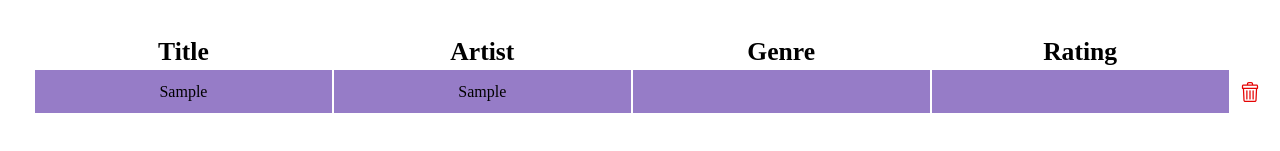
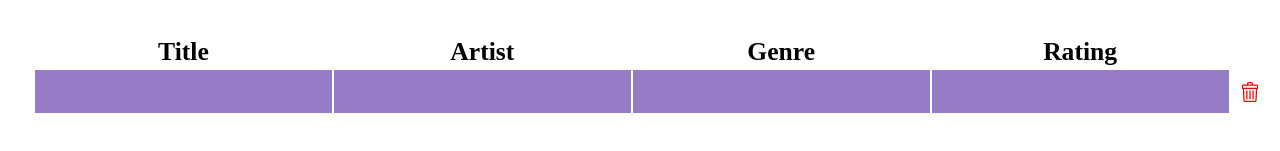
Before and after one commit to DebbySpaninks/debby_spaninks-ReactLilPlaylist, a React (Create React App) app in the folder react-playlist/: page / in a window 1280 px wide. Both pictures are taken after typing "Sample", "Sample" into the empty fields and a click on the button "Add song". Shown: the part 371-522 px from the top of the page. Built offline with nearby package versions, Linux system fonts and the light colour scheme.

Commit message:
make new file and try to delete item

```diff
--- a/react-playlist/src/components/SongForm.js
+++ b/react-playlist/src/components/SongForm.js
@@ -8,17 +8,17 @@ function SongForm({ addSong }) {
     const [rating, setRating] = useState('');
     // add sort, setSort = useState
 
-    // function to handle submit
-    const handleSubmit = event => {
+    // function to add songs after click event
+    const handleSubmit = e => {
+        e.preventDefault();
         // create unique id for added songs
         const id = Math.random().toString(16).slice(2);
-        // after submit add input (objects) to addSong
-        addSong({title: title, artist: artist, genre: genre, rating: rating, id: id});
-        event.preventDefault();
+        // after submit(click) add input (objects) to addSong
+        addSong({ title: title, artist: artist, genre: genre, rating: rating, id: id });
     }
 
     return (
-        <form className="form" onSubmit={event => { handleSubmit(event) }}>
+        <form className="form" onSubmit={e => { handleSubmit(e) }}>
             {/* input for TITLE */}
             <input
                 name="title"
@@ -26,7 +26,7 @@ function SongForm({ addSong }) {
                 value={title}
                 placeholder="Title"
                 className="input-primary"
-                onChange={event => setTitle(event.target.value)}
+                onChange={e => setTitle(e.target.value)}
             />
             {/* input for ARTIST */}
             <input
@@ -35,14 +35,14 @@ function SongForm({ addSong }) {
                 value={artist}
                 placeholder="Artist"
                 className="input-primary"
-                onChange={event => setArtist(event.target.value)}
+                onChange={e => setArtist(e.target.value)}
             />
             {/* select options for GENRE */}
             <select
                 name="genre"
                 value={genre}
                 className="select-primary"
-                onChange={event => setGenre(event.target.value)}
+                onChange={e => setGenre(e.target.value)}
             >
                 <option value="">Genre</option>
                 <option value="Pop">Pop</option>
@@ -55,7 +55,7 @@ function SongForm({ addSong }) {
                 type="number"
                 value={rating}
                 className="select-primary"
-                onChange={event => setRating(event.target.value)}
+                onChange={e => setRating(e.target.value)}
             >
                 <option value="">Rating</option>
                 <option value="1">1</option>
@@ -68,7 +68,7 @@ function SongForm({ addSong }) {
             <button
                 className='submit-button'
                 type='submit'>
-                    Add song
+                Add song
             </button>
         </form>
     );
--- a/react-playlist/src/components/SongTable.js
+++ b/react-playlist/src/components/SongTable.js
@@ -1,6 +1,7 @@
 import React from 'react';
 import TableHeader from './TableHeader';
-import TrashIcon from './trash.svg';
+import SongTableItem from './SongTableItem';
+// import TrashIcon from './trash.svg';
 
 // function to display SongTableItems
 function SongTable(props) {
@@ -9,22 +10,37 @@ function SongTable(props) {
             <table className="table" style={{ width: "98%" }}>
                 <TableHeader />
                 <tbody>
+                    {props.songs.map(currentValue => {
+                        return <SongTableItem
+                            songData={currentValue}
+                            key={currentValue.id}
+                            deleteSong={currentValue.deleteSong}
+                            id={currentValue.id} />
+                    })}
+
                     {/* manage currentValue and displays index from song input*/}
-                    {props.songs.map(currentValue => {
-                        return <tr song={currentValue} key={currentValue.id}>
+                    {/* {props.songs.map(currentValue => {
+                        return <tr
+                            song={currentValue}
+                            key={currentValue.id}
+                            deleteSong={props.deleteSong}
+                            id={currentValue.id}> */}
                     {/* display table data objects*/}
-                            <td>{currentValue.title}</td>
+                    {/* <td>{currentValue.title}</td>
                             <td>{currentValue.artist}</td>
                             <td>{currentValue.genre}</td>
-                            <td>{currentValue.rating}</td>
-                            <td className="td-icon">
+                            <td>{currentValue.rating}</td> */}
+                    {/* display trash icon with onClick function to delete table data objects */}
+                    {/* <td className="td-icon">
                                 <img
                                     src={TrashIcon}
                                     alt="trash icon"
                                     class="img-icon"
+                                    onClick={() => deleteSong(id)}
                                 /></td>
                         </tr>
-                    })}
+                    })} */}
+
                 </tbody>
             </table>
         </div>
--- /dev/null
+++ b/react-playlist/src/components/SongTableItem.js
@@ -0,0 +1,28 @@
+import TrashIcon from './trash.svg';
+
+const SongTableItem = ({ currentValue, deleteSong, id, title, artist, genre, rating}) => {
+    // const {title, artist, genre, rating } = currentValue;
+    return (
+        <tr
+            song={currentValue}
+            key={id}
+            onClick={deleteSong}
+            id={id}>
+            {/* display table data objects*/}
+            <td>{title}</td>
+            <td>{artist}</td>
+            <td>{genre}</td>
+            <td>{rating}</td>
+            {/* display trash icon with onClick function to delete table data objects */}
+            <td className="td-icon">
+                <img
+                    src={TrashIcon}
+                    alt="trash icon"
+                    class="img-icon"
+                    onClick={() => deleteSong(id)}
+                /></td>
+        </tr>
+    );
+};
+
+export default SongTableItem;
--- a/react-playlist/src/container/SongOverview.js
+++ b/react-playlist/src/container/SongOverview.js
@@ -5,17 +5,25 @@ import SongTable from '../components/SongTable';
 // function that manage useState from songs
 function SongOverview() {
     const [songs, setSongs] = useState([]);
-    // function that add songItems
+
+    // function that add songItems (useState, songs, setSongs)
     const addSong = song => {
         let songItems = [...songs, song];
         setSongs(songItems);
-    }
+    };
+    // function that delete song (useState, setSongs)
+    const deleteSong = id => {
+        let deletedSong = songs.filter(song => {
+            return song.id !== id;
+        });
+        setSongs(deletedSong);
+    };
 
     return (
         <div>
             {/* display SongForm and SongTable */}
             <SongForm addSong={addSong} />
-            <SongTable songs={songs} />
+            <SongTable songs={songs} deleteSong={deleteSong} />
         </div>
     );
 }
```
Lines whose indentation alone changed are shown as unchanged.
